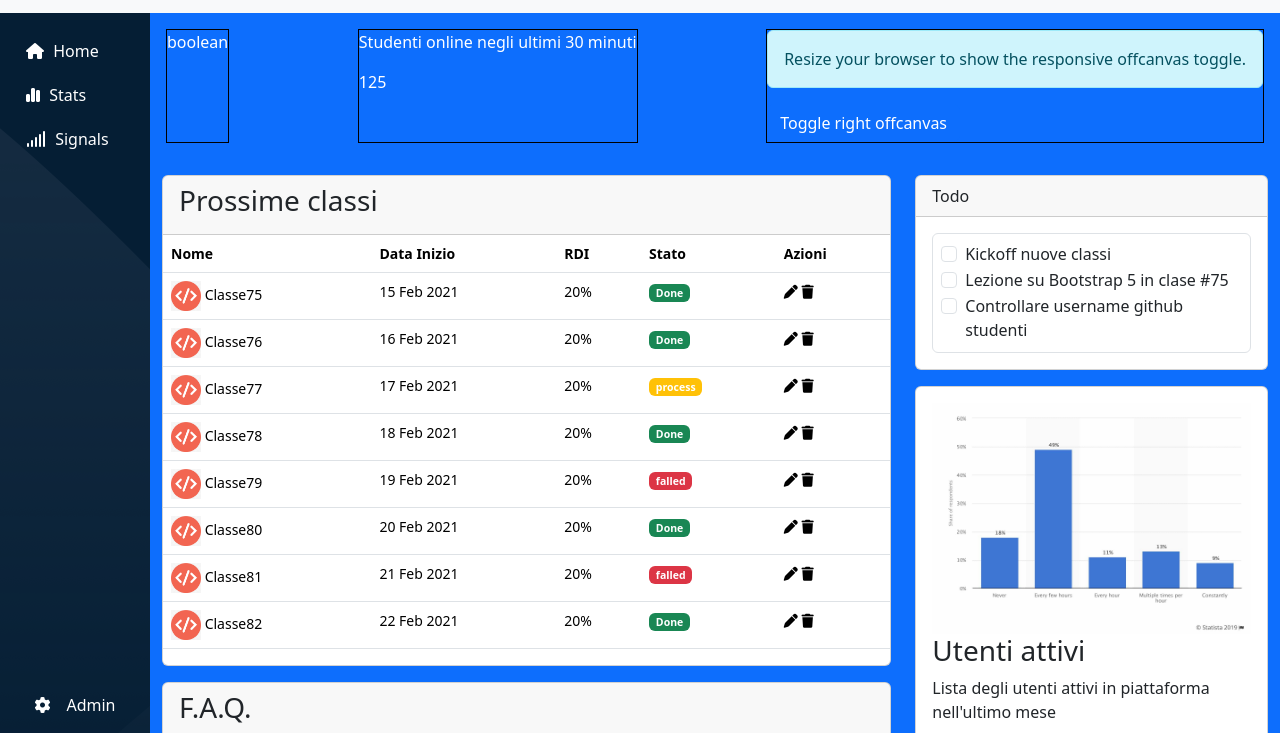
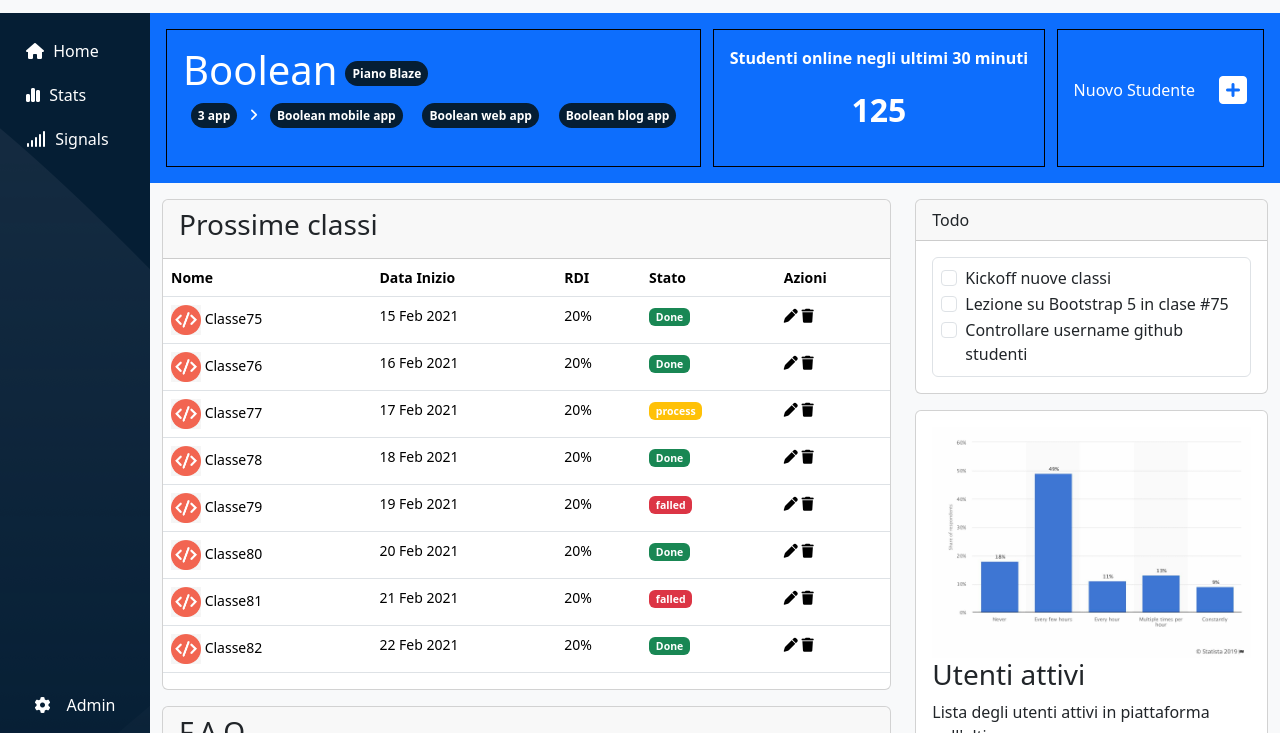
Before and after one commit to JorgeLuix/html-css-bootstrap-dashboard, a plain HTML site: page index.html in a window 1280 px wide. Shown: the part 67-800 px from the top of the page. Drawn offline with nearby package versions, Linux system fonts and the light colour scheme.

Commit message:
finished section aside blu

```diff
--- a/css/style.css
+++ b/css/style.css
@@ -57,3 +57,17 @@
 .avatar-img{
     width: 30px;
 }
+.jc-btn{
+    border-radius: 15px;
+    background-color: #051e34;
+    color: white;
+    padding: 4px 7px;
+    text-decoration: none;
+}
+.plus{
+    border-radius: 20px;
+    background-color: #051e34;
+    color: white;
+    padding: 2px 6px;
+
+}
--- a/index.html
+++ b/index.html
@@ -77,30 +77,28 @@
         <main class="">
           <div class="aside bg-primary text-white w-100">
             <div class="container-fluid d-flex justify-content-between flex-column flex-md-row p-3">
-                <div class="title debug order-2 order-md-1 order-sm-2">
-                       boolean
+                <div class="title p-3 debug order-2 order-md-1 order-sm-2">
+                    <div class="d-flex align-items-center">
+                        <h1>Boolean</h1>
+                        <span class="ps-2 badge"><a href="" class="text-white jc-btn">Piano Blaze</a></span>
+                    </div>
+                    <div class="font">
+                        <span class=" badge"><a href="" class="text-white jc-btn">3 app</a></span>
+                        <span><i class="fa fa-angle-right small"></i></span>
+                        <span class="badge ms-badge d-inline-block d-lg-none fs-2 plus">+</span>
+                        <span class=" badge ms-badge d-none d-lg-inline-block"><a href="" class="text-white jc-btn">Boolean mobile app</a></span>
+                        <span class=" badge ms-badge d-none d-lg-inline-block"><a href="" class="text-white jc-btn">Boolean web app</a></span>
+                        <span class=" badge ms-badge d-none d-lg-inline-block"><a href="" class="text-white jc-btn">Boolean blog app</a></span>
+
+                    </div>
                 </div>
-                <div class="studenti debug order-3 order-md-2 order-sm-1">
-                    <p>Studenti online negli ultimi 30 minuti</p>
-                    <p>125</p>
+                <div class="studenti p-3 debug order-3 order-md-2 order-sm-2">
+                    <p class="fw-bold">Studenti online negli ultimi 30 minuti</p>
+                    <p class="text-center fs-2 fw-bold">125</p>
                 </div>
-                <div class="nuovo-studenti debug order-1 order-md-3 order-sm-2">
-                    <button class="btn btn-primary d-lg-none" type="button" data-bs-toggle="offcanvas" data-bs-target="#offcanvasResponsive" aria-controls="offcanvasResponsive">Toggle offcanvas</button>
-
-<div class="alert alert-info d-none d-lg-block">Resize your browser to show the responsive offcanvas toggle.</div>
-
-<div class="offcanvas-lg offcanvas-end" tabindex="-1" id="offcanvasResponsive" aria-labelledby="offcanvasResponsiveLabel">
-    <button class="btn btn-primary" type="button" data-bs-toggle="offcanvas" data-bs-target="#offcanvasRight" aria-controls="offcanvasRight">Toggle right offcanvas</button>
-
-    <div class="offcanvas offcanvas-end" tabindex="-1" id="offcanvasRight" aria-labelledby="offcanvasRightLabel">
-      <div class="offcanvas-header">
-        <h5 class="offcanvas-title" id="offcanvasRightLabel">Offcanvas right</h5>
-        <button type="button" class="btn-close" data-bs-dismiss="offcanvas" aria-label="Close"></button>
-      </div>
-      <div class="offcanvas-body">
-        ...kfkfkfkfkfkfkfkfkfkfkfkfk
-      </div>
-    </div>
+                <div class="nuovo-studenti p-3 d-flex align-items-center debug order-1 order-md-3 order-sm-1">
+                    <p>Nuovo Studente</p>
+                    <a href=""><i class="fa-solid fa-square-plus text-white fs-2 ps-4 pb-3"></i></a>
                 </div>
             </div>
           </div>
```
